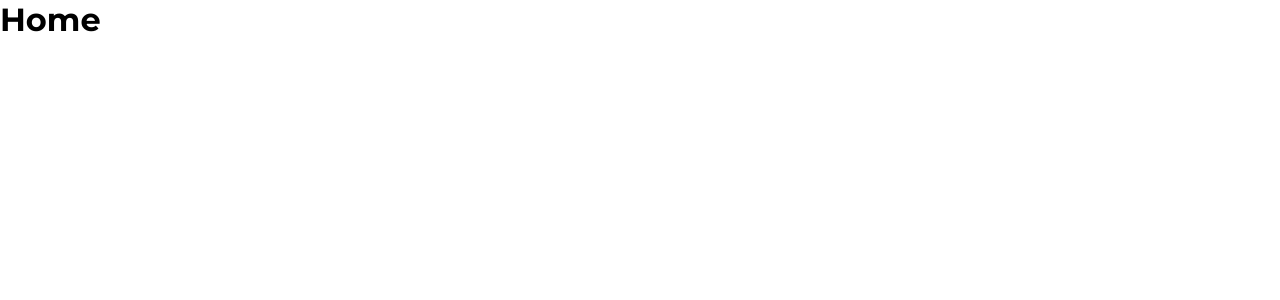
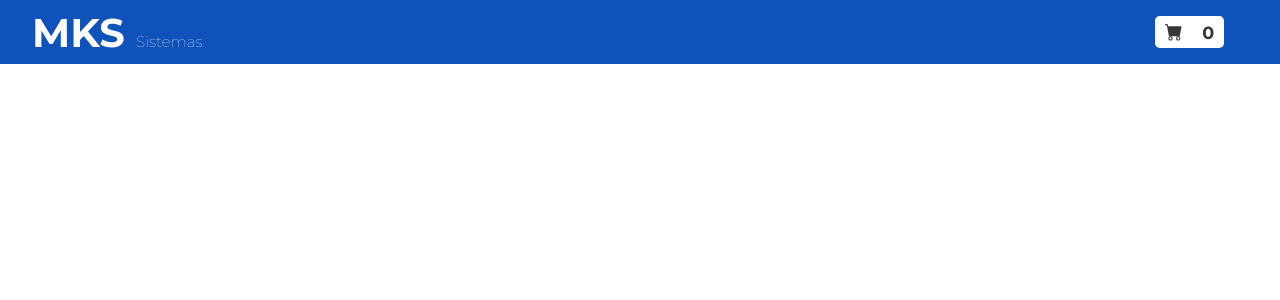
Before and after one commit to FabioCeleste/mks-desafio, a Next.js app: page / in a window 1280 px wide. Shown: the top 300 px of the page. Built offline with nearby package versions, Linux system fonts and the light colour scheme.

Commit message:
create header base

```diff
--- a/package.json
+++ b/package.json
@@ -12,6 +12,7 @@
     "next": "12.2.2",
     "react": "18.2.0",
     "react-dom": "18.2.0",
+    "react-icons": "^4.4.0",
     "styled-components": "^5.3.5"
   },
   "devDependencies": {
--- /dev/null
+++ b/src/components/Header/index.tsx
@@ -0,0 +1,18 @@
+import { Container } from "./styles";
+import { BsFillCartFill } from "react-icons/bs";
+
+const Header = () => {
+  return (
+    <Container>
+      <h1>
+        MKS <span>Sistemas</span>
+      </h1>
+
+      <div>
+        <BsFillCartFill />0
+      </div>
+    </Container>
+  );
+};
+
+export default Header;
--- /dev/null
+++ b/src/components/Header/styles.ts
@@ -0,0 +1,47 @@
+import styled from "styled-components";
+
+export const Container = styled.div`
+  display: flex;
+  justify-content: space-between;
+  align-items: center;
+  width: 100%;
+  height: 4rem;
+
+  background: var(--blue-800);
+  color: var(--white);
+
+  font-size: 1.25rem;
+
+  h1 {
+    cursor: pointer;
+    margin-left: 2rem;
+
+    span {
+      font-weight: 100;
+      font-size: 0.95rem;
+    }
+  }
+
+  div {
+    cursor: pointer;
+    display: flex;
+    justify-content: space-around;
+    align-items: center;
+    margin-right: 3.5rem;
+    border-radius: 0.3rem;
+
+    background: var(--white);
+    color: var(--black-700);
+    font-weight: bold;
+    font-size: 1.1rem;
+
+    width: 4.3rem;
+    height: 1.95rem;
+
+    transition: filter 0.2s;
+
+    &:hover {
+      filter: brightness(0.8);
+    }
+  }
+`;
--- a/src/pages/index.tsx
+++ b/src/pages/index.tsx
@@ -1,11 +1,12 @@
 import type { NextPage } from "next";
+import Header from "../components/Header";
 import { GlobalStyle } from "../styles/global";
 
 const Home: NextPage = () => {
   return (
     <>
       <GlobalStyle />
-      <h1>Home</h1>
+      <Header />
     </>
   );
 };
--- a/src/styles/global.ts
+++ b/src/styles/global.ts
@@ -6,6 +6,8 @@ export const GlobalStyle = createGlobalStyle`
 
         --black: #000;
         --black-700: #373737;
+
+        --white: #fff;
     }
 
     * {
@@ -34,7 +36,6 @@ export const GlobalStyle = createGlobalStyle`
     }
 
     body {
-    background: var(--background);
     -webkit-font-smoothing: antialiased;
     }
 
```
Also changed, not shown: 2 other files (tests, documents, lock files or other folders).
